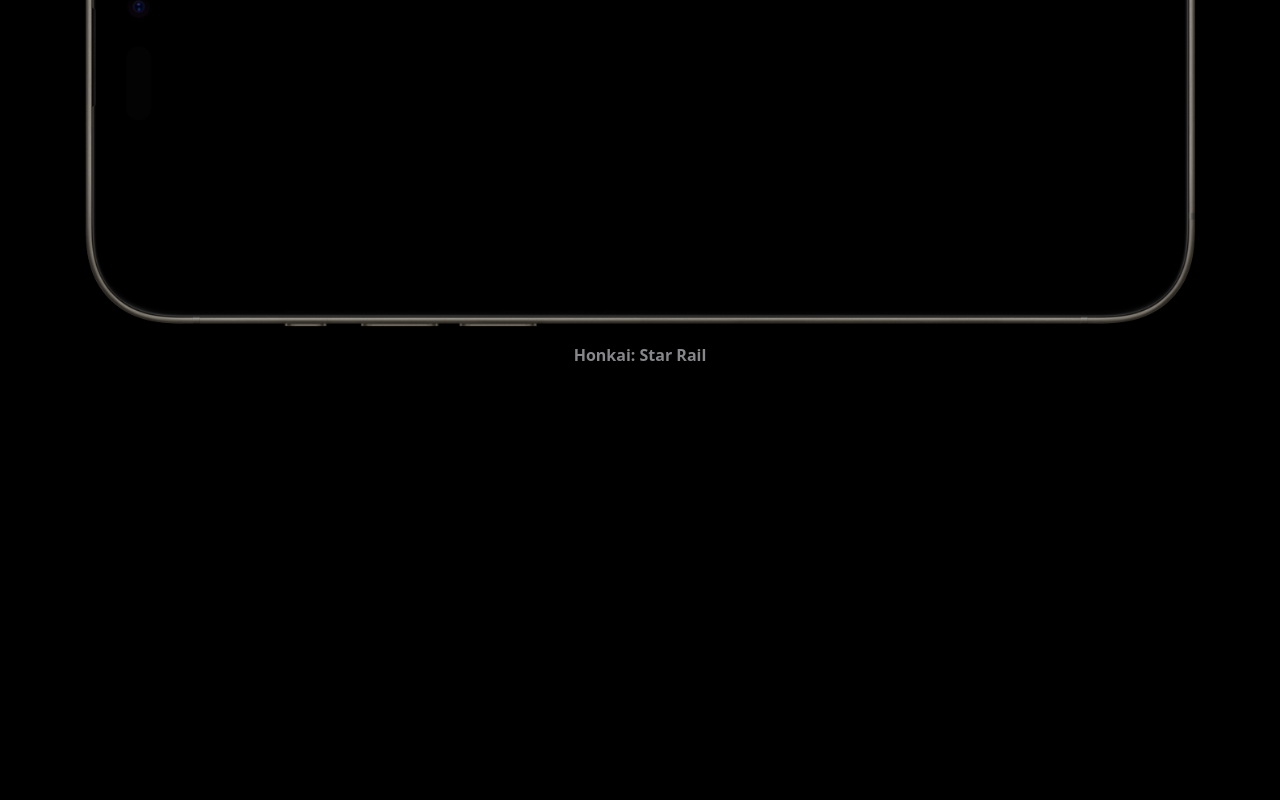
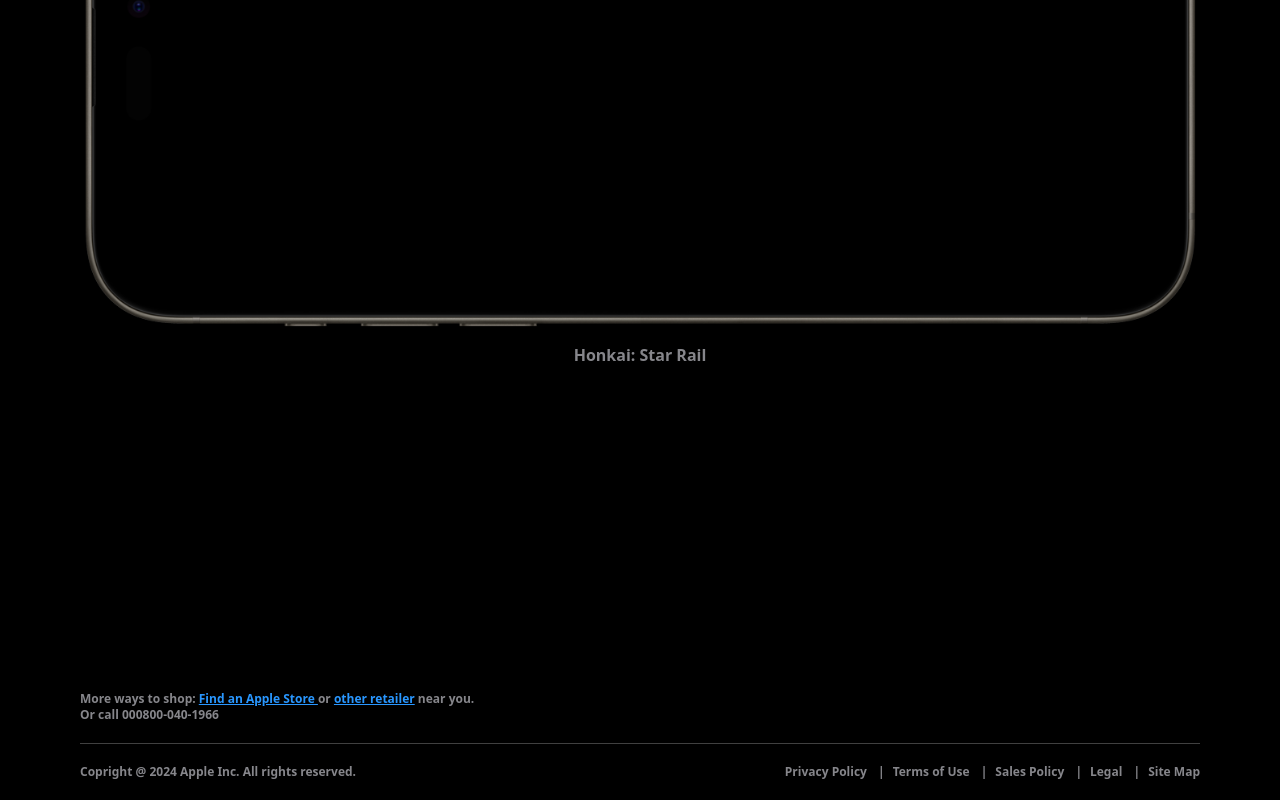
Before and after one commit to aditya-narayan-sahoo/apple-website, a React (Vite) app: page / in a window 1280 px wide. Shown: the part 5708-6508 px from the top of the page. Before the commit the page ends 6379 px from the top, so only its background shows below. Built offline with nearby package versions, Linux system fonts and the light colour scheme.

Commit message:
Add Footer

```diff
--- a/src/App.jsx
+++ b/src/App.jsx
@@ -4,6 +4,7 @@ import Highlights from "./components/Highlights";
 import Model from "./components/Model";
 import Features from "./components/Features";
 import HowItWorks from "./components/HowItWorks";
+import Footer from "./components/Footer";
 const App = () => {
   return (
     <main className="bg-black">
@@ -13,6 +14,7 @@ const App = () => {
       <Model />
       <Features />
       <HowItWorks />
+      <Footer />
     </main>
   );
 };
--- /dev/null
+++ b/src/components/Footer.jsx
@@ -0,0 +1,41 @@
+import { footerLinks } from "../constants";
+
+const Footer = () => {
+  return (
+    <footer className="py-5 sm:px-10 px-5">
+      <div className="screen-max-width">
+        <div>
+          <p className="font-semibold text-gray text-xs">
+            More ways to shop:{" "}
+            <span className="underline text-blue">Find an Apple Store </span>or{" "}
+            <span className="underline text-blue">other retailer</span> near
+            you.
+          </p>
+          <p className="font-semibold text-gray text-xs">
+            Or call 000800-040-1966
+          </p>
+        </div>
+
+        <div className="bg-neutral-700 my-5 h-[1px] w-full" />
+
+        <div className="flex md:flex-row flex-col md:items-center justify-between">
+          <p className="font-semibold text-gray text-xs">
+            Copright @ 2024 Apple Inc. All rights reserved.
+          </p>
+          <div className="flex">
+            {footerLinks.map((link, i) => (
+              <p key={link} className="font-semibold text-gray text-xs">
+                {link}{" "}
+                {i !== footerLinks.length - 1 && (
+                  <span className="mx-2"> | </span>
+                )}
+              </p>
+            ))}
+          </div>
+        </div>
+      </div>
+    </footer>
+  );
+};
+
+export default Footer;
```
